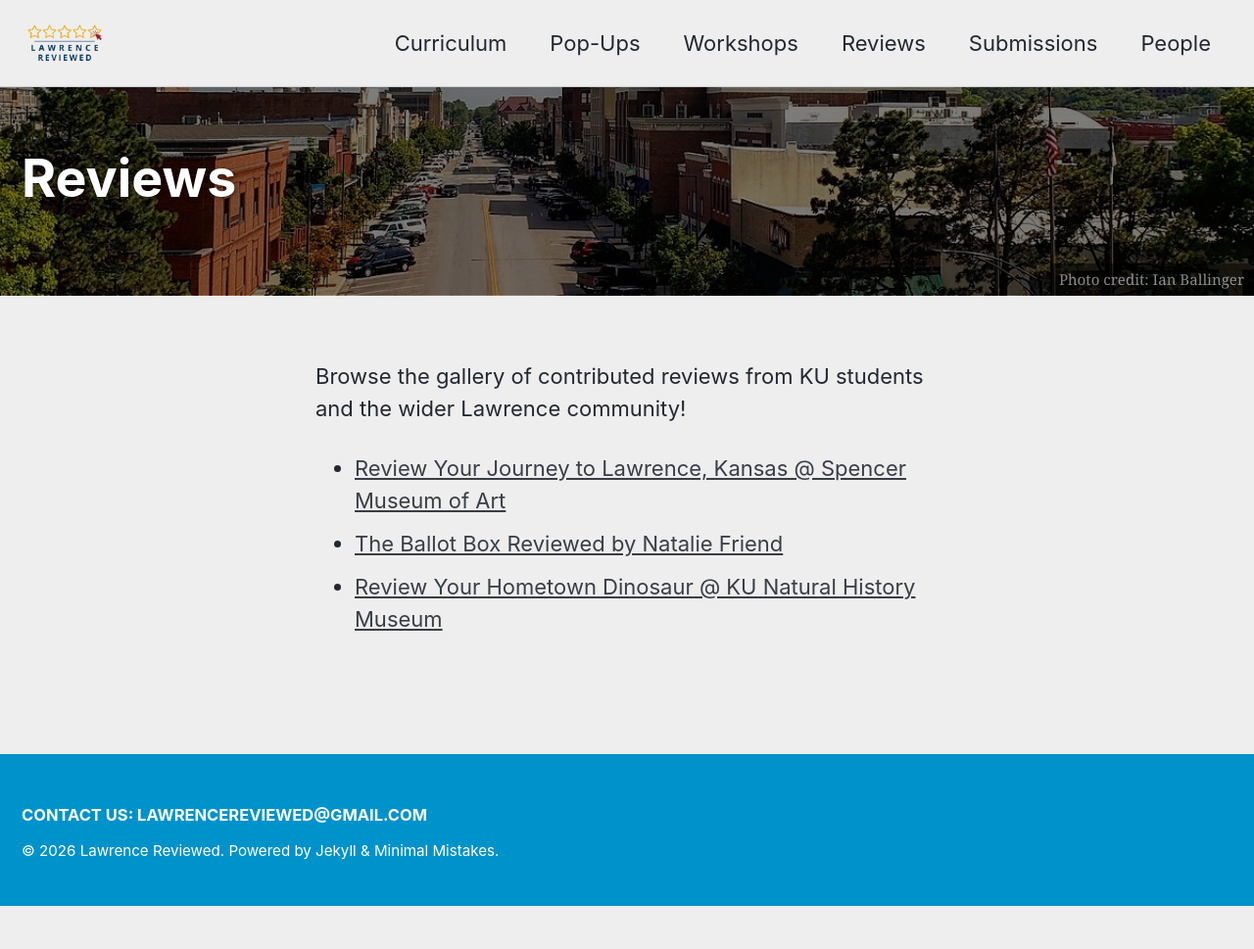
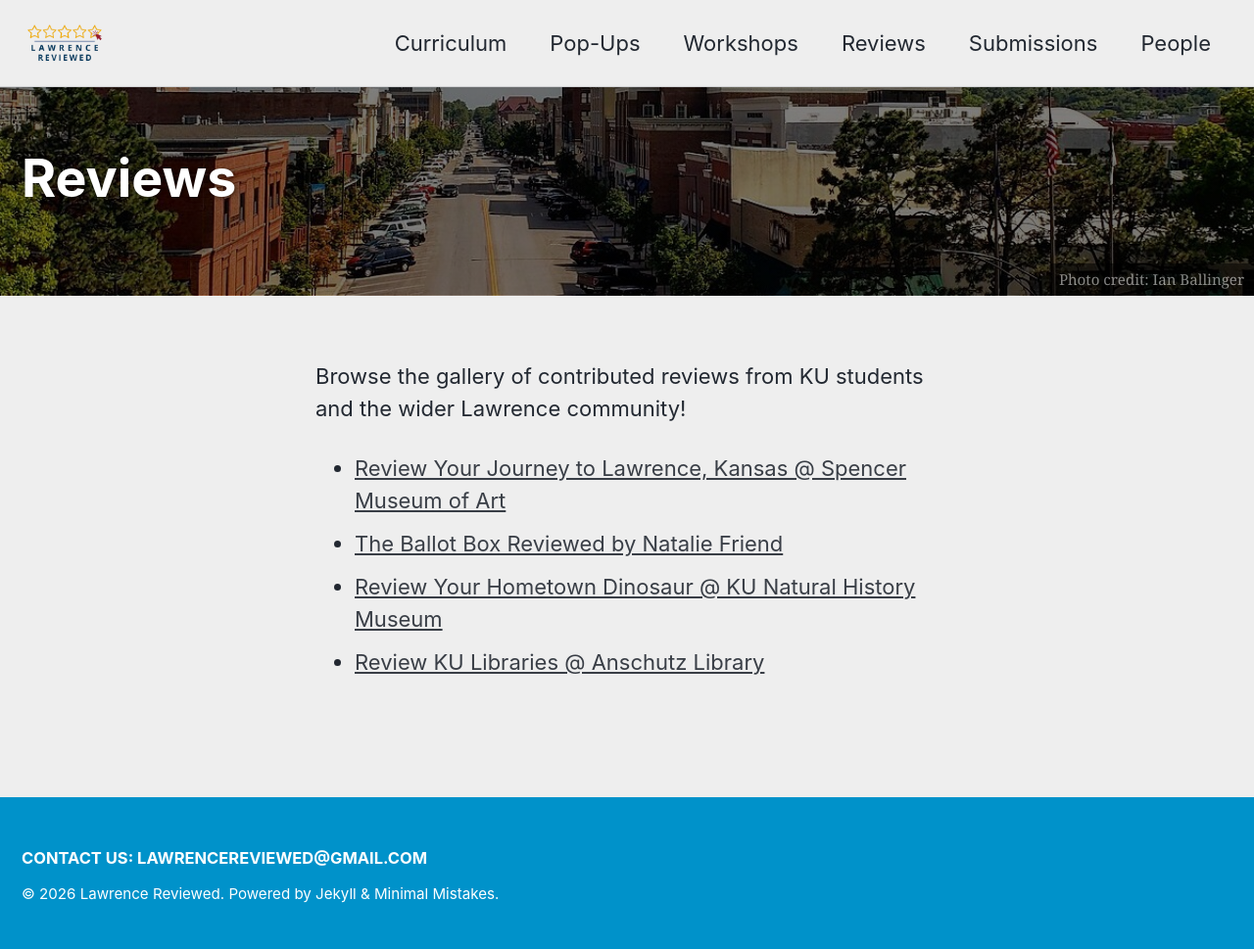
Before and after one commit to idrhku/lawrence-reviewed, a Jekyll site: the page built from _pages/reviews.md, in a window 1280 px wide. Shown: the whole page at 98% size. Built offline with Jekyll 4.4.1, drawn with Linux system fonts in a browser that asks for light colours; cached includes are drawn as plain includes; before the commit the page ends 925 px from its top, so only the background shows below that.

Commit message:
Update reviews.md

```diff
--- a/_pages/reviews.md
+++ b/_pages/reviews.md
@@ -18,3 +18,4 @@ Browse the gallery of contributed reviews from KU students and the wider Lawrenc
 - [Review Your Journey to Lawrence, Kansas @ Spencer Museum of Art](/spencer-journey)
 - [The Ballot Box Reviewed by Natalie Friend](/ballotbox)
 - [Review Your Hometown Dinosaur @ KU Natural History Museum](/hometown-dinosaur)
+- [Review KU Libraries @ Anschutz Library](/ku-libraries)
```
